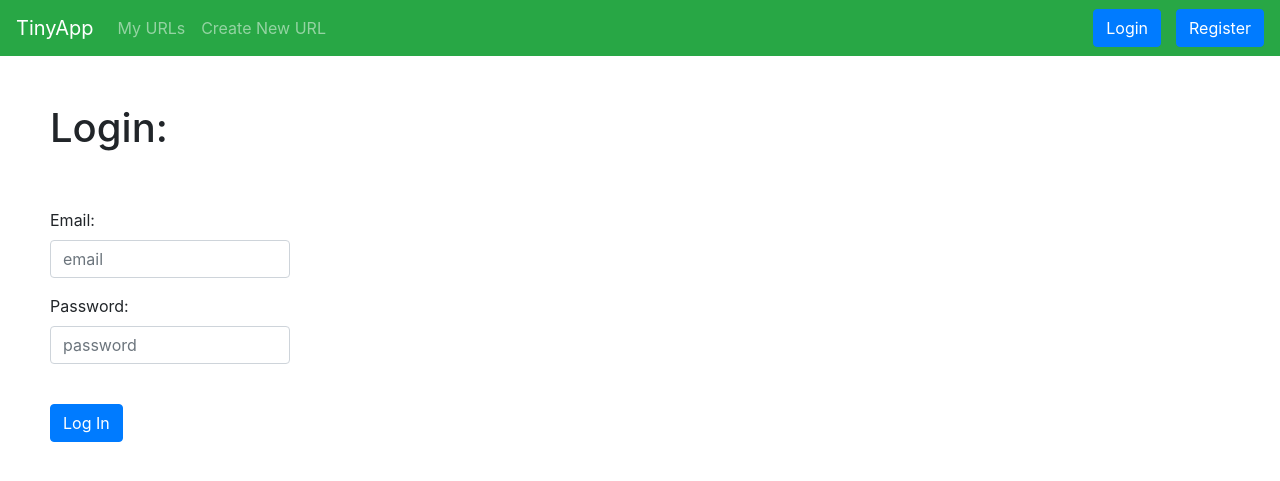
After one commit to JacksonStark/tinyapp, a Node server app: template views/login.ejs in a window 1280 px wide. The commit adds this page. Shown: the top 481 px of the page. Run offline with Node 20, Linux system fonts and the light colour scheme; the template is opened without the code that fills it, so the values that code supplies are empty; some libraries are stand-ins or nearby versions.

Commit message:
lots of new features

```diff
--- a/express_server.js
+++ b/express_server.js
@@ -15,6 +15,9 @@ const urlDatabase = {
   '9sm5zK': 'http://www.google.com'
 };
 
+const users = {
+
+};
 
 // APP/SERVER LISTENING...
 
@@ -22,10 +25,9 @@ app.listen(PORT, () => {
   console.log(`Example app listening on port ${PORT}!`);
 });
 
-
 // OTHER FUNCTIONS AND METHODS...
 
-const generateRandomString = () => {
+const generateRandomString = () => { // creates unique id
   let result = '';
   const characters = 'ABCDEFGHIJKLMNOPQRSTUVWXYZabcdefghijklmnopqrstuvwxyz0123456789';
   for (let i = 0; i < 6; i++) {
@@ -34,6 +36,14 @@ const generateRandomString = () => {
   return result;
   }
 
+const emailLookup = (email) => { // checks if email is in database
+  for (const user in users) {
+    if (users[user].email === email) {
+      return users[user];
+    }
+  }
+  return false;
+}
 
 // POST REQUESTS
 
@@ -55,13 +65,45 @@ app.post('/urls/:shortURL/edit', (req, res) => { // modifies existing url and re
 })
 
 app.post('/login', (req, res) => { // logs in and records username (cookie)
-  res.cookie('username', req.body.username)
+  const user = emailLookup(req.body.email);
+
+  if (!user) { // Sending error if email is not in system
+    res.status(403);
+    let templateVars = { statusCode: res.statusCode, message: 'Email cannot be found'}
+    res.render('error', templateVars);
+  } else if (req.body.password !== user.password) { // Sending error if password is incorrect
+    res.status(403);
+    let templateVars = { statusCode: res.statusCode, message: 'Password is incorrect'}
+    res.render('error', templateVars);
+  }
+
+  res.cookie('user', user);
   res.redirect('/urls');
 })
 
-app.post('/logout', (req, res) => {
-  res.clearCookie('username');
+app.post('/logout', (req, res) => { // logs out and clears username (cookie)
+  res.clearCookie('user');
   res.redirect('/urls');
+})
+
+app.post('/register', (req, res) => { // creates new account and username cookie, records them in database
+  const email = req.body.email;
+  const password = req.body.password;
+  const uID = generateRandomString();
+  if (!email || !password) {
+    res.status(400);
+    let templateVars = { statusCode: res.statusCode, message: ' Password or Email not entered!'}
+    res.render('error', templateVars)
+  } else {
+    users[uID] = {};
+    const user = users[uID];
+    user.id = uID;
+    user.email = email;
+    user.password = password;
+    res.cookie('user', user);
+    console.log('Users Object: ', users);
+    res.redirect('/urls')
+  }
 })
 
 
@@ -76,21 +118,30 @@ app.get("/urls.json", (req, res) => { // get .json of urls
 });
 
 app.get('/urls', (req, res) => { // get urls index page
-  let templateVars = { urls: urlDatabase, username: req.cookies['username'] };
+  let templateVars = { urls: urlDatabase, user: req.cookies['user'] };
   res.render('urls_index', templateVars)
-})
+});
 
 app.get('/urls/new', (req, res) => { // get Create New URl page
-  res.render('urls_new');
-})
+  let templateVars = { user: req.cookies['user'] }
+  res.render('urls_new', templateVars);
+});
 
 app.get('/u/:shortURL', (req, res) => { // redirect to long url when short is clicked
   const longURL = urlDatabase[req.params.shortURL];
   res.redirect(longURL);
-})
+});
 
 app.get('/urls/:shortURL', (req, res) => { // shows the urls_show page
   const shortURL = req.params.shortURL;
-  let templateVars = { shortURL: shortURL, longURL: urlDatabase[shortURL], username: req.cookies['username']};
+  let templateVars = { shortURL: shortURL, longURL: urlDatabase[shortURL], user: req.cookies['user']};
   res.render('urls_show', templateVars);
-})
+});
+
+app.get('/register', (req, res) => { // get Register page
+  res.render('register');
+});
+
+app.get('/login', (req, res) => { // get Login page
+  res.render('login');
+});
--- a/package.json
+++ b/package.json
@@ -22,7 +22,8 @@
     "cookie-parser": "^1.4.4",
     "ejs": "^2.7.1",
     "express": "^4.17.1",
-    "morgan": "^1.9.1"
+    "morgan": "^1.9.1",
+    "uuid": "^3.3.3"
   },
   "devDependencies": {
     "nodemon": "^1.19.3"
--- /dev/null
+++ b/views/login.ejs
@@ -0,0 +1,38 @@
+<!DOCTYPE html>
+<html lang="en">
+<head>
+    <meta charset="utf-8">
+    <meta name="viewport" content="width=device-width, initial-scale=1, shrink-to-fit=no">
+
+    <!-- Bootstrap CSS -->
+    <link rel="stylesheet" href="https://stackpath.bootstrapcdn.com/bootstrap/4.2.1/css/bootstrap.min.css" integrity="sha384-GJzZqFGwb1QTTN6wy59ffF1BuGJpLSa9DkKMp0DgiMDm4iYMj70gZWKYbI706tWS" crossorigin="anonymous">
+    <title>TinyApp</title>
+</head>
+<body>
+  <% include partials/_header.ejs %>
+
+  <!-- Login Form (Email & Password) -->
+  <br><br>
+  <h1 style='padding-left: 50px'>Login:</h1>
+  <br><br>
+  <form method='POST' action='/login' style='padding-left: 50px; width: 290px'>
+
+    <div class='form-group'>
+      <label for='email'>Email: </label>
+      <input type='email' name='email' id='email' class='form-control' placeholder='email'>
+    </div>
+
+    <div class='form-group'>
+      <label for='password'>Password: </label>
+      <input type='password' name='password' id='password' class='form-control' placeholder='password'>
+    </div>
+    <br>
+    <button type='submit' class='btn btn-primary'>Log In</button>
+  </form>
+
+   <!-- Bootstrap JS -->
+   <script src="https://code.jquery.com/jquery-3.3.1.slim.min.js" integrity="sha384-q8i/X+965DzO0rT7abK41JStQIAqVgRVzpbzo5smXKp4YfRvH+8abtTE1Pi6jizo" crossorigin="anonymous"></script>
+   <script src="https://cdnjs.cloudflare.com/ajax/libs/popper.js/1.14.7/umd/popper.min.js" integrity="sha384-UO2eT0CpHqdSJQ6hJty5KVphtPhzWj9WO1clHTMGa3JDZwrnQq4sF86dIHNDz0W1" crossorigin="anonymous"></script>
+   <script src="https://stackpath.bootstrapcdn.com/bootstrap/4.3.1/js/bootstrap.min.js" integrity="sha384-JjSmVgyd0p3pXB1rRibZUAYoIIy6OrQ6VrjIEaFf/nJGzIxFDsf4x0xIM+B07jRM" crossorigin="anonymous"></script>
+</body>
+</html>
--- a/views/partials/_header.ejs
+++ b/views/partials/_header.ejs
@@ -10,16 +10,20 @@
           <a class="nav-item nav-link" href="/urls/new">Create New URL</a>
         </div>
       </div>
-      <% if(username) { %>
-        Logged In As: <%= username %>
-          <form method='POST' action='/logout' style='float: right'>
+      <% if(typeof user != 'undefined') { %>
+        Logged In As: <%= user.email %>
+        <form method='POST' action='/logout' style='float: right'>
           <button type='submit' class='btn btn-primary'>Logout</button>
         </form>
       <% } else { %>
-      <form class="form-inline" method='POST' action='/login'>
-          <input type='text' name='username' class='form-control mr-sm-2' placeholder='username' style='width:200px'>
-          <button type='submit' class='btn btn-primary my-2 my-sm-0'>Sign In</button>
-        </form>
+        <div class='row'>
+          <form method='GET' action='/login' >
+            <button type='submit' class='btn btn-primary' style='margin-right: 15px'>Login</button>
+          </form>
+          <form method='GET' action='/register' >
+            <button type='submit' class='btn btn-primary' style='margin-right: 15px'>Register</button>
+          </form>
+        </div>
       <% } %>
     </nav>
   </header>
--- a/views/urls_index.ejs
+++ b/views/urls_index.ejs
@@ -29,7 +29,7 @@
             <td><%= url %></td>
             <td><%= urls[url] %></td>
 
-            <!-- Route To Edit Form PAge (Urls Show) -->
+            <!-- Route To Edit Form Page (Urls Show) -->
             <td><form method='GET' action='/urls/<%= url %>'>
               <button type='submit' class='btn btn-outline-primary'>Edit</button>
             </form></td>
```
Also changed, not shown: views/error.ejs (added, +27 -0 lines), views/register.ejs (added, +38 -0 lines), 1 other file.
